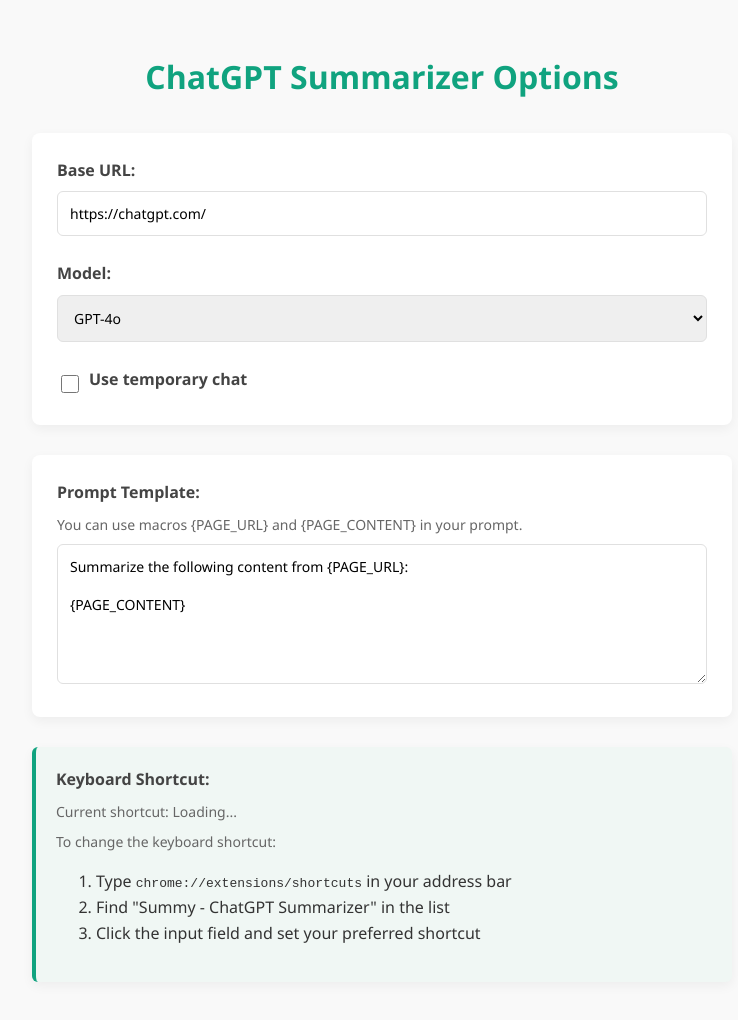
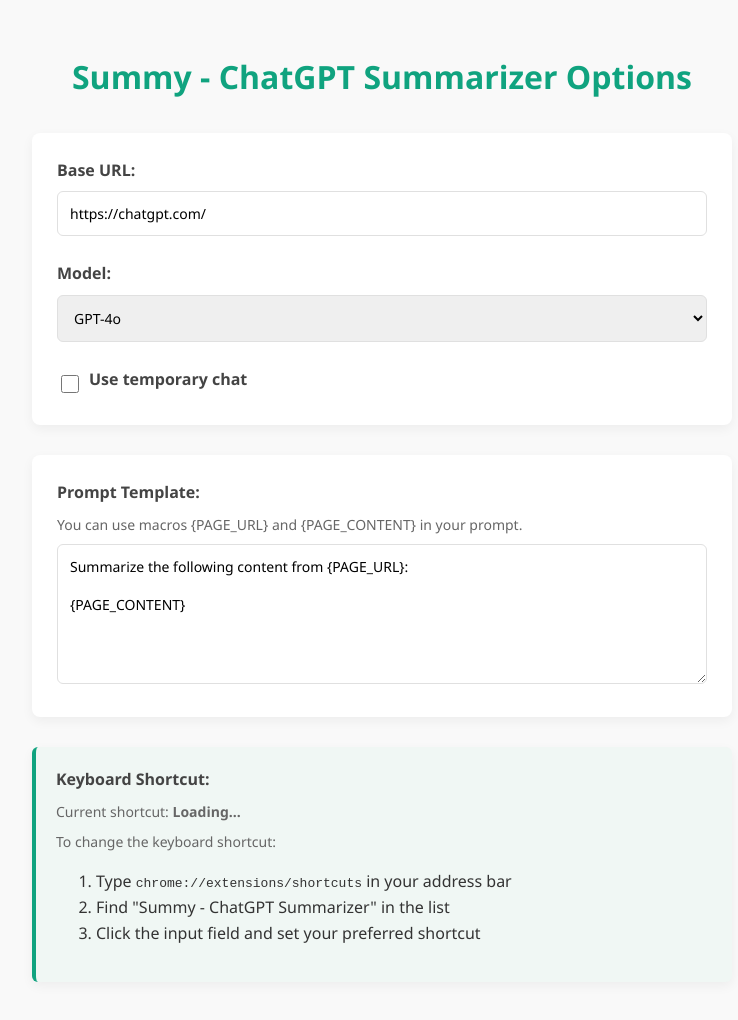
Before and after one commit to songsterq/summy, a browser extension: page options.html in a window 1280 px wide. Shown: the whole page, without its empty margins (258-996 px from the left). Drawn offline with Linux system fonts and the light colour scheme.

Commit message:
Options UI

```diff
--- a/options.html
+++ b/options.html
@@ -1,7 +1,7 @@
 <!DOCTYPE html>
 <html>
 <head>
-  <title>ChatGPT Summarizer Options</title>
+  <title>Summy - ChatGPT Summarizer Options</title>
   <style>
     :root {
       --primary-color: #10a37f;
@@ -156,7 +156,7 @@
   </style>
 </head>
 <body>
-  <h1>ChatGPT Summarizer Options</h1>
+  <h1>Summy - ChatGPT Summarizer Options</h1>
 
   <div class="card">
     <div class="form-group">
@@ -189,7 +189,7 @@
   <div class="card shortcut-section">
     <div class="form-group">
       <label for="shortcut">Keyboard Shortcut:</label>
-      <p class="info-text">Current shortcut: <span id="currentShortcut">Loading...</span></p>
+      <p class="info-text">Current shortcut: <b><span id="currentShortcut">Loading...</span></b></p>
       <p class="info-text">
         To change the keyboard shortcut:
         <ol>
```
